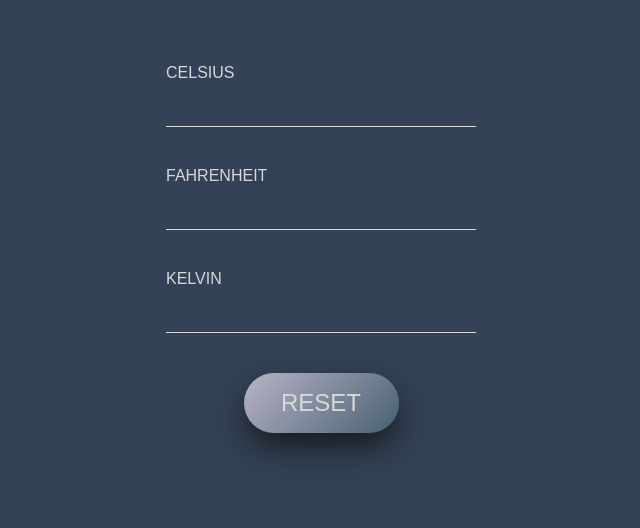
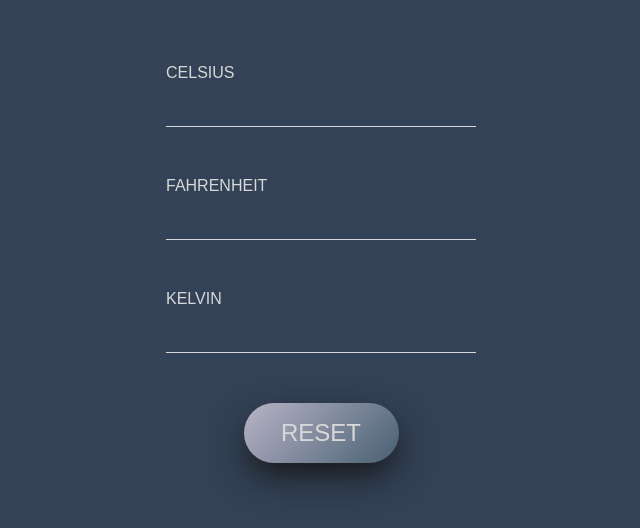
Before and after one commit to GuilleQuiroga/ConvertCompanion, a plain HTML site: page temperature.html in a window 1280 px wide. Shown: the part 108-636 px from the top of the page, without its empty margins (334-974 px from the left). Drawn offline with Linux system fonts and the light colour scheme.

Commit message:
Se amplia ligeramente la separación entre inputs

```diff
--- a/css/tempStyle.css
+++ b/css/tempStyle.css
@@ -32,7 +32,7 @@ input {
 	border: 0;
 	border-bottom: 1px solid #d8d8d8;
 	outline: none;
-	margin-bottom: 40px;
+	margin-bottom: 50px;
 	background: none;
 	color: #d8d8d8;
 	font-size: 24px;
```
